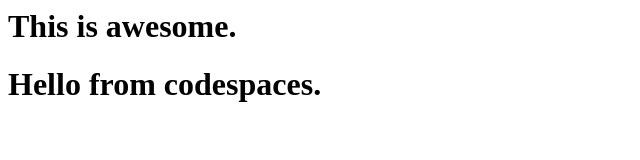
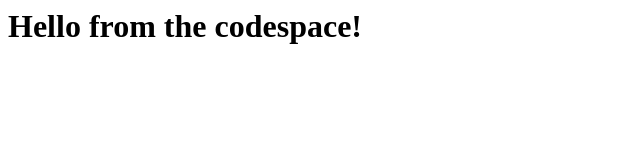
Before and after one commit to sombit-k/skills-code-with-codespaces, a plain HTML site: page index.html in a window 1280 px wide. Shown: the whole page, without its empty margins (0-640 px from the left). Drawn offline with Linux system fonts and the light colour scheme.

Commit message:
Adding hello from the codespace!

```diff
--- a/index.html
+++ b/index.html
@@ -1,4 +1,3 @@
 <html>
-  <h1>This is awesome.</h1>
-  <h1>Hello from codespaces.</h1>
+  <h1>Hello from the codespace!</h1>
 </html>
```
